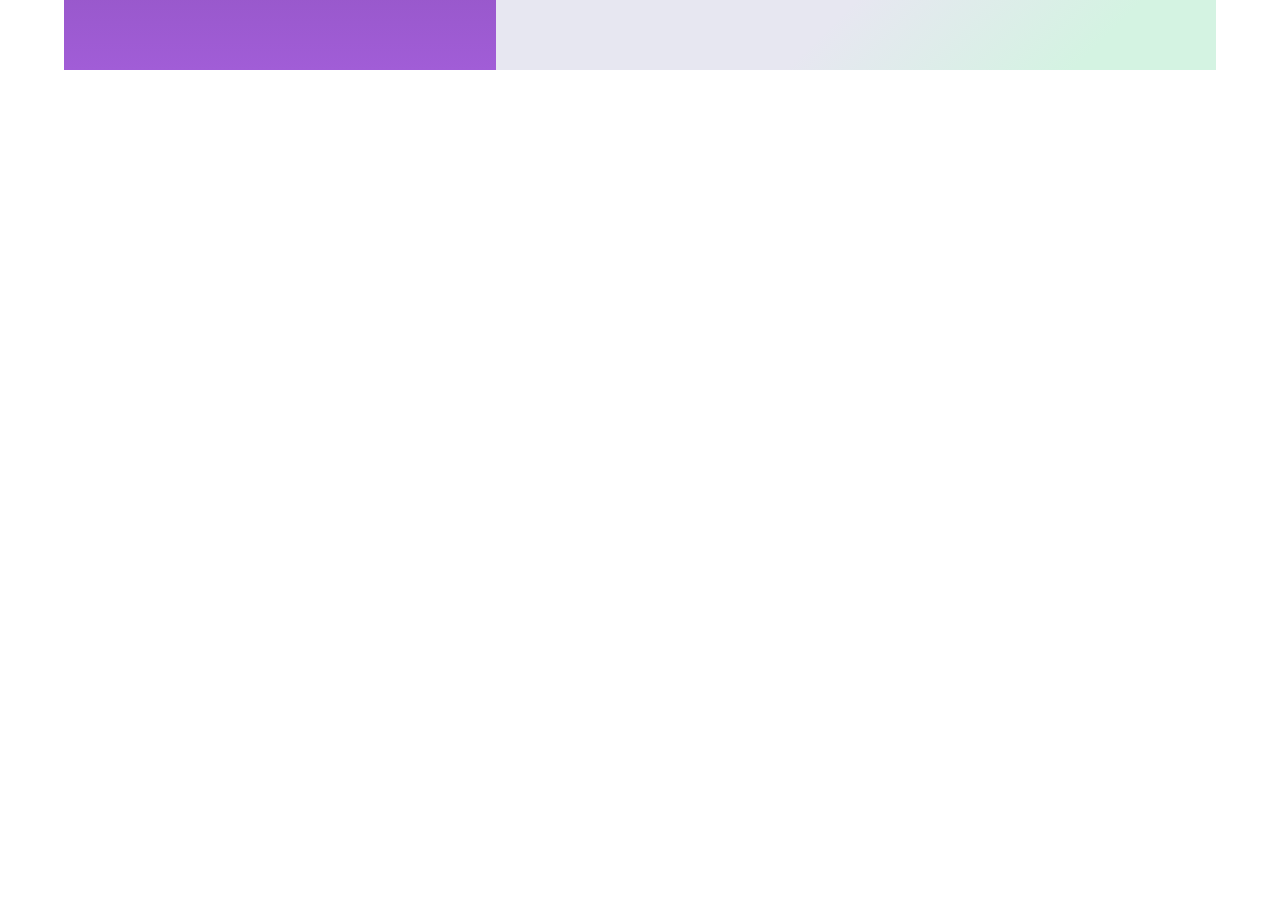
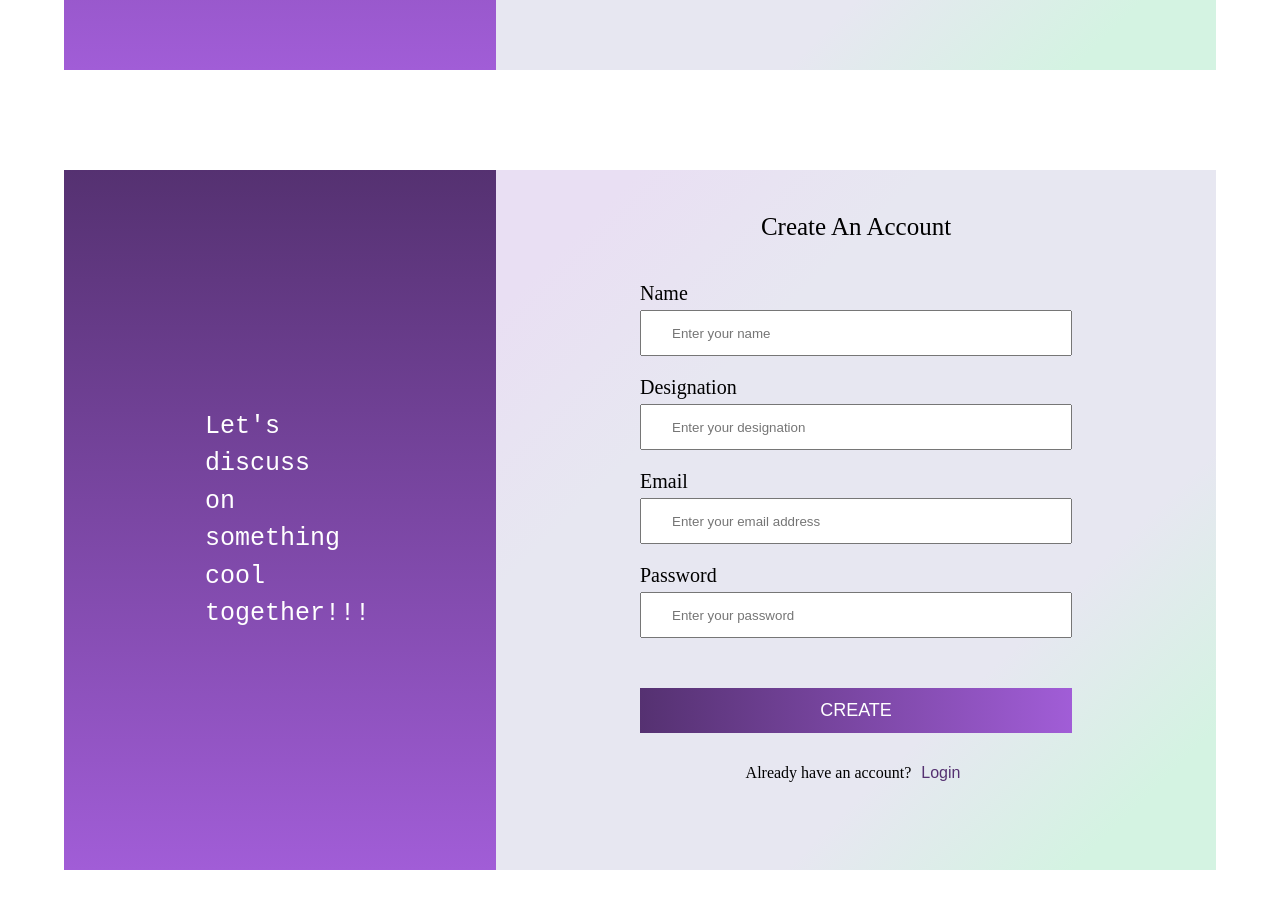
Before and after one commit to black-cat-mohsin/User_crud, a React (Vite) app: page / in a window 1280 px wide. Shown: the part 680-1588 px from the top of the page. Before the commit the page ends 800 px from the top, so only its background shows below. Built offline with nearby package versions, Linux system fonts and the light colour scheme.

Commit message:
Sign up page is intriduced

```diff
--- a/src/App.jsx
+++ b/src/App.jsx
@@ -1,7 +1,13 @@
 import { useState } from "react";
 import Login from "./pages/login-page";
+import SignUp from "./pages/signup-page";
 function App() {
-  return <Login />;
+  return (
+    <>
+      <Login />
+      <SignUp />
+    </>
+  );
 }
 
 export default App;
--- /dev/null
+++ b/src/pages/signup-page/SignUp.jsx
@@ -0,0 +1,40 @@
+import React from "react";
+import AuthLayout from "../../layouts/auth-layout";
+import styles from "./SignUp.module.css";
+import BasicInput from "../../components/input-fields/BasicInput";
+
+export default function SignUp() {
+  return (
+    <>
+      <AuthLayout>
+        <div className={styles.container}>
+          <div className={styles.container__title}> Create An Account</div>
+          <div className={styles.container__inputFieldsDiv}>
+            <BasicInput name="Name" type="text" placeholder="Enter your name" />
+            <BasicInput
+              name="Designation"
+              type="text"
+              placeholder="Enter your designation"
+            />
+            <BasicInput
+              name="Email"
+              type="email"
+              placeholder="Enter your email address"
+            />
+            <BasicInput
+              name="Password"
+              type="password"
+              placeholder="Enter your password"
+            />
+          </div>
+          <div className={styles.container__signUpBtn_div}>
+            <button className={styles.btn}>CREATE</button>
+            <div className={styles.navigate_to_login}>
+              Already have an account? <button>Login</button>
+            </div>
+          </div>
+        </div>
+      </AuthLayout>
+    </>
+  );
+}
--- /dev/null
+++ b/src/pages/signup-page/SignUp.module.css
@@ -0,0 +1,54 @@
+.container {
+  width: 100%;
+  height: 100%;
+  display: flex;
+  flex-direction: column;
+  align-items: center;
+  justify-content: center;
+  gap: 30px;
+}
+
+.container__title {
+  width: 80%;
+  height: 50px;
+  /* background-color: red; */
+  display: flex;
+  justify-content: center;
+  align-items: center;
+  font-size: 25px;
+  font-weight: 500;
+}
+
+.container__inputFieldsDiv {
+  width: 60%;
+}
+
+.container__signUpBtn_div {
+  width: 60%;
+  height: 150px;
+  /* background-color: brown; */
+  display: flex;
+  flex-direction: column;
+  align-items: center;
+  gap: 30px;
+}
+
+.container__signUpBtn_div .btn {
+  width: 100%;
+  height: 45px;
+  background: linear-gradient(to right, #553171, #a15dd7);
+  color: white;
+  font-size: 18px;
+  border: none;
+}
+.navigate_to_sign_up {
+  font-size: 16px;
+}
+.navigate_to_login button {
+  color: #553171;
+  font-size: 16px;
+  border: none;
+  background: none;
+  background-color: transparent; /* just to be extra safe */
+  cursor: pointer;
+}
--- /dev/null
+++ b/src/pages/signup-page/index.jsx
@@ -0,0 +1,3 @@
+import SignUp from "./SignUp";
+
+export default SignUp;
```
